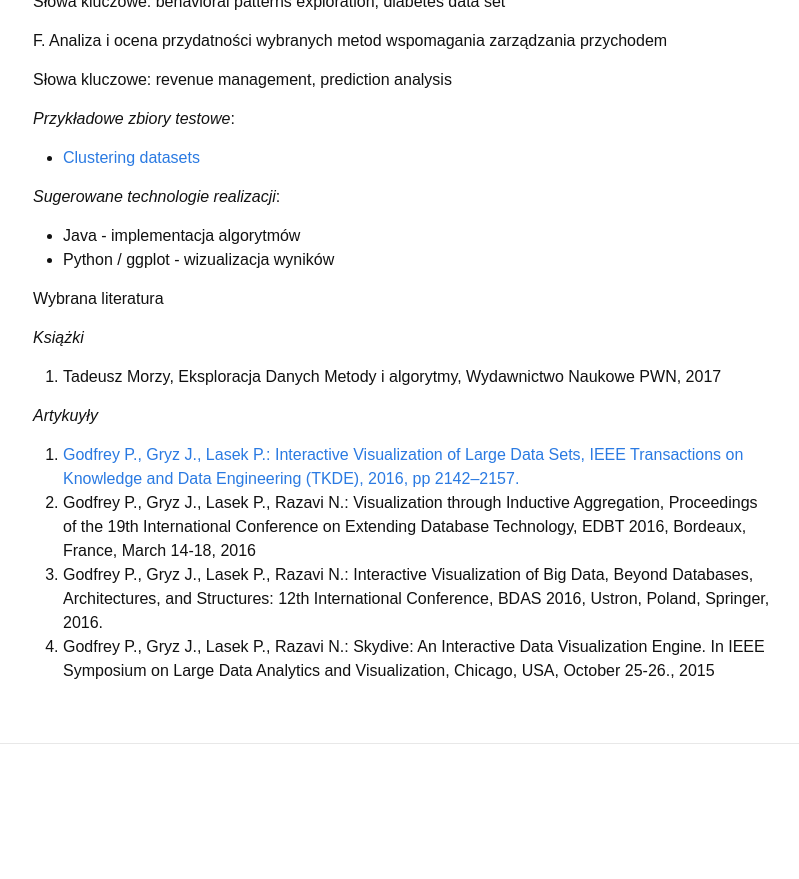
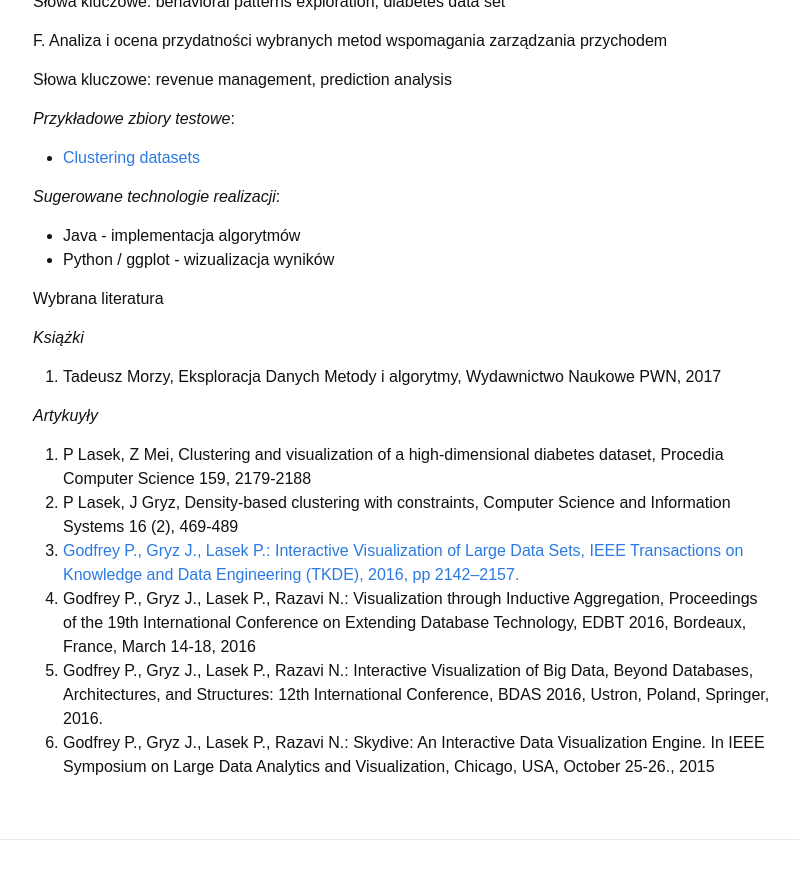
Before and after one commit to piotrlasek/piotrlasek.github.io, a Jekyll site: the page built from for-students/thesis-topics-2017.md, in a window 1280 px wide and 900 px high, scrolled down 3660 px. Shown: the top 879 px of the window, without its empty margins (237-1036 px from the left). Built offline with Jekyll 4.4.1, drawn with Linux system fonts in a browser that asks for light colours; before the commit the page ends 4464 px from its top, so only the background shows below that.

Commit message:
Update thesis-topics-2017.md

```diff
--- a/for-students/thesis-topics-2017.md
+++ b/for-students/thesis-topics-2017.md
@@ -198,7 +198,9 @@ Słowa kluczowe: revenue management, prediction analysis
 1. Tadeusz Morzy, Eksploracja Danych Metody i algorytmy, Wydawnictwo Naukowe PWN, 2017
 
 *Artykuyły*
-1. [Godfrey P., Gryz J., Lasek P.: Interactive Visualization of Large Data Sets, IEEE Transactions on Knowledge and Data Engineering (TKDE), 2016, pp 2142–2157.](http://ieeexplore.ieee.org/xpl/topAccessedArticles.jsp?punumber=69&topArticlesDate=July+2016)
-2. Godfrey P., Gryz J., Lasek P., Razavi N.: Visualization through Inductive Aggregation, Proceedings of the 19th International Conference on Extending Database Technology, EDBT 2016, Bordeaux, France, March 14-18, 2016
-3. Godfrey P., Gryz J., Lasek P., Razavi N.: Interactive Visualization of Big Data, Beyond Databases, Architectures, and Structures: 12th International Conference, BDAS 2016, Ustron, Poland, Springer, 2016.
-4. Godfrey P., Gryz J., Lasek P., Razavi N.: Skydive: An Interactive Data Visualization Engine.  In IEEE Symposium on Large Data Analytics and Visualization, Chicago, USA, October 25-26., 2015
+1. P Lasek, Z Mei, Clustering and visualization of a high-dimensional diabetes dataset, Procedia Computer Science 159, 2179-2188
+2. P Lasek, J Gryz, Density-based clustering with constraints, Computer Science and Information Systems 16 (2), 469-489
+3. [Godfrey P., Gryz J., Lasek P.: Interactive Visualization of Large Data Sets, IEEE Transactions on Knowledge and Data Engineering (TKDE), 2016, pp 2142–2157.](http://ieeexplore.ieee.org/xpl/topAccessedArticles.jsp?punumber=69&topArticlesDate=July+2016)
+4. Godfrey P., Gryz J., Lasek P., Razavi N.: Visualization through Inductive Aggregation, Proceedings of the 19th International Conference on Extending Database Technology, EDBT 2016, Bordeaux, France, March 14-18, 2016
+5. Godfrey P., Gryz J., Lasek P., Razavi N.: Interactive Visualization of Big Data, Beyond Databases, Architectures, and Structures: 12th International Conference, BDAS 2016, Ustron, Poland, Springer, 2016.
+6. Godfrey P., Gryz J., Lasek P., Razavi N.: Skydive: An Interactive Data Visualization Engine.  In IEEE Symposium on Large Data Analytics and Visualization, Chicago, USA, October 25-26., 2015
```
